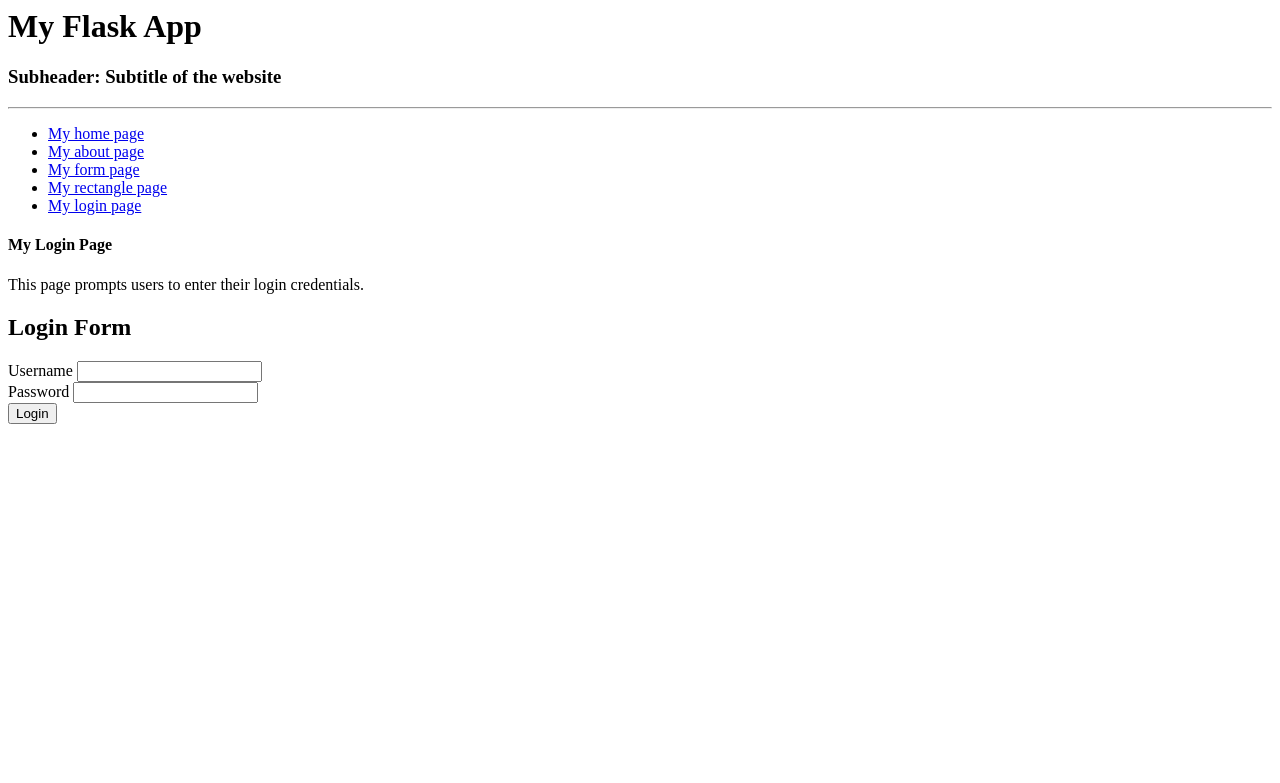
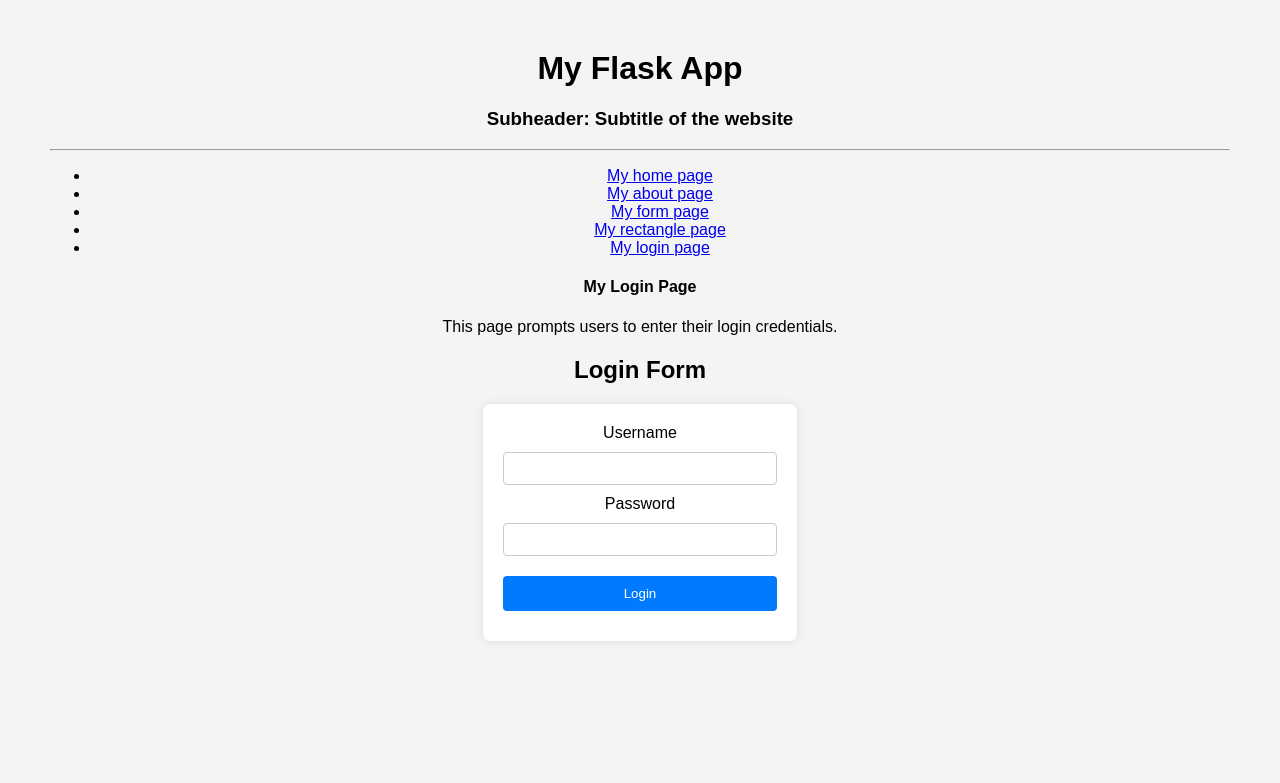
Before and after one commit to eshaalaziz1/PythonWeb, a Flask app: page /login in a window 1280 px wide. Shown: the top 783 px of the page. Run offline with Flask 3, Linux system fonts and the light colour scheme.

Commit message:
First Python Website

```diff
--- /dev/null
+++ b/App/static/styles.css
@@ -0,0 +1,48 @@
+/* General Styling */
+body {
+    font-family: Arial, sans-serif;
+    background-color: #f4f4f4;
+    text-align: center;
+    margin: 50px;
+}
+
+/* Form Styling */
+form {
+    background: white;
+    padding: 20px;
+    border-radius: 8px;
+    box-shadow: 0 0 10px rgba(0, 0, 0, 0.1);
+    display: inline-block;
+}
+
+/* Input Fields */
+input {
+    padding: 8px;
+    margin: 10px 0;
+    border: 1px solid #ccc;
+    border-radius: 4px;
+    width: 100%;
+}
+
+/* Button Styling */
+button, input[type="submit"] {
+    background: #007bff;
+    color: white;
+    padding: 10px;
+    border: none;
+    border-radius: 4px;
+    cursor: pointer;
+}
+
+button:hover, input[type="submit"]:hover {
+    background: #0056b3;
+}
+
+/* Flash Messages */
+.success {
+    color: green;
+}
+
+.danger {
+    color: red;
+}
--- a/App/templates/login.html
+++ b/App/templates/login.html
@@ -1,6 +1,10 @@
 {% extends 'base.html' %}
 
 {% block main %}
+<head>
+    <link rel="stylesheet" type="text/css" href="{{ url_for('static', filename='styles.css') }}">
+</head>
+
 <h4>My Login Page</h4>
 <p>This page prompts users to enter their login credentials.</p>
 
@@ -11,20 +15,20 @@
     <a href="{{ url_for('logout') }}"><button>Logout</button></a>
 {% else %}
     <form action="{{ url_for('login') }}" method="post">
-        {{ form.hidden_tag() }}  <!-- CSRF token -->
+        {{ form.hidden_tag() }}
 
         <label for="username">{{ form.username.label }}</label>
-        {{ form.username }}
-        {% if form.username.errors %}
-            <p class="error">{{ form.username.errors[0] }}</p>
-        {% endif %}
+        {{ form.username(id="username") }}
+        {% for error in form.username.errors %}
+            <p class="error">{{ error }}</p>
+        {% endfor %}
         <br>
 
         <label for="password">{{ form.password.label }}</label>
-        {{ form.password }}
-        {% if form.password.errors %}
-            <p class="error">{{ form.password.errors[0] }}</p>
-        {% endif %}
+        {{ form.password(id="password") }}
+        {% for error in form.password.errors %}
+            <p class="error">{{ error }}</p>
+        {% endfor %}
         <br>
 
         {{ form.submit }}
```
Also changed, not shown: App/static/__init__.py (added).
